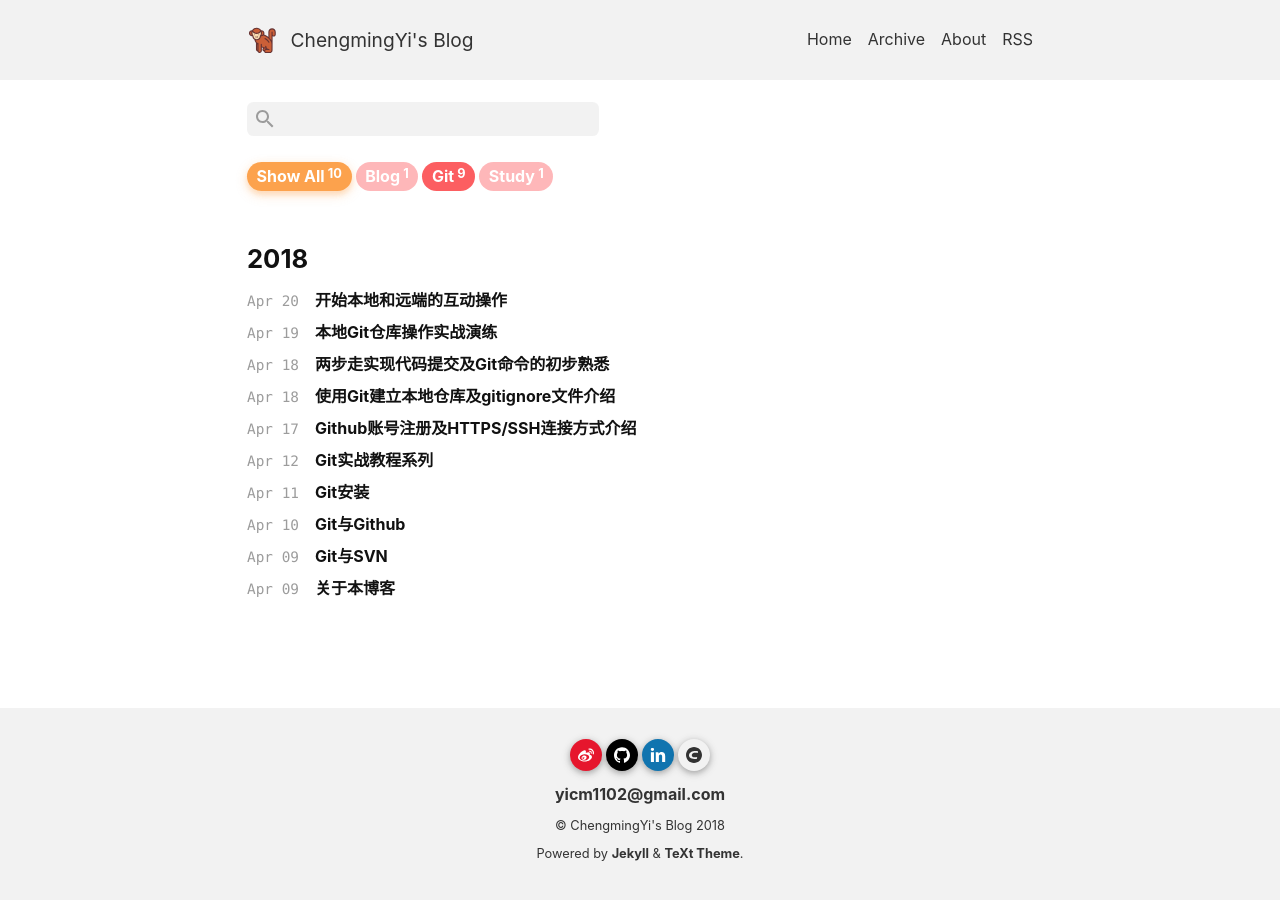
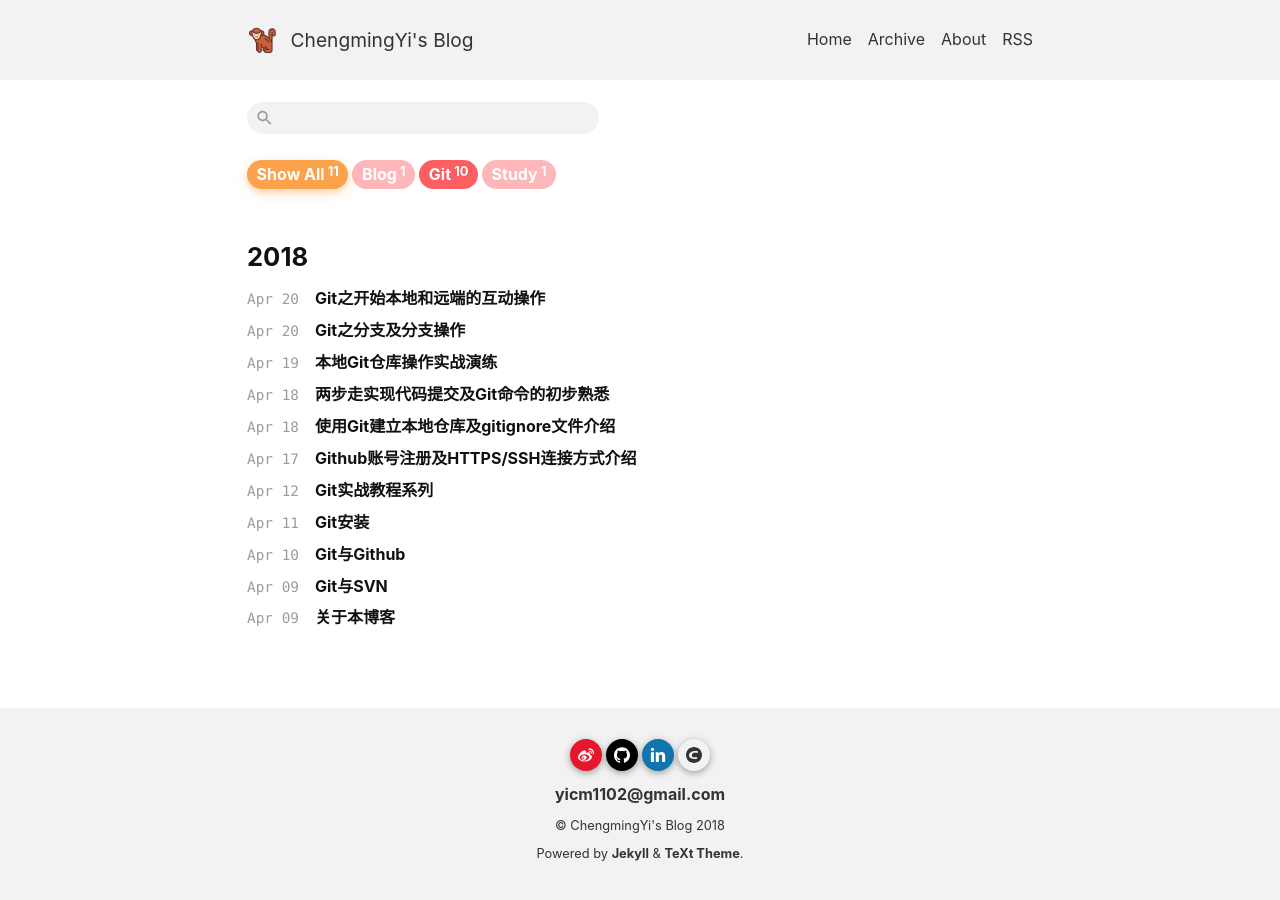
Before and after one commit to yicm/yicm.github.io, a Jekyll site: the page built from blog/all.html, in a window 1280 px wide. Built offline with Jekyll 4.4.1, drawn with Linux system fonts in a browser that asks for light colours; nearby versions of some CDN libraries.

Commit message:
update search box and footer's social links style

```diff
--- a/_includes/components/follow-me.html
+++ b/_includes/components/follow-me.html
@@ -6,74 +6,58 @@
     <link itemprop="url" href="{{ '/' | prepend: site.url }}">
     {%- if site.author.weibo -%}
       <li title="{{ __return | replace: '[NAME]', 'Weibo' }}">
-        <div class="floating-action-round-button weibo">
-          <a itemprop="sameAs" href="https://weibo.com/{{ site.author.weibo }}" target="_blank">
+        <a class="floating-action-round-button weibo" itemprop="sameAs" href="https://weibo.com/{{ site.author.weibo }}" target="_blank">
           <div class="icon">{%- include icon/social/weibo.svg -%}</div>
         </a>
-        </div>
       </li>
     {%- endif -%}
     {%- if site.author.facebook -%}
       <li title="{{ __return | replace: '[NAME]', 'Facebook' }}">
-        <div class="floating-action-round-button facebook">
-          <a itemprop="sameAs" href="https://www.facebook.com/{{ site.author.facebook }}" target="_blank">
+        <a class="floating-action-round-button facebook" itemprop="sameAs" href="https://www.facebook.com/{{ site.author.facebook }}" target="_blank">
           <div class="icon">{%- include icon/social/facebook.svg -%}</div>
         </a>
-        </div>
       </li>
     {%- endif -%}
     {%- if site.author.twitter -%}
       <li title="{{ __return | replace: '[NAME]', 'Twitter' }}">
-        <div class="floating-action-round-button twitter">
-          <a itemprop="sameAs" href="https://twitter.com/{{ site.author.twitter }}" target="_blank">
+        <a class="floating-action-round-button twitter" itemprop="sameAs" href="https://twitter.com/{{ site.author.twitter }}" target="_blank">
           <div class="icon">{%- include icon/social/twitter.svg -%}</div>
         </a>
-        </div>
       </li>
     {%- endif -%}
     {%- if site.author.googleplus -%}
       <li title="{{ __return | replace: '[NAME]', 'Google+' }}">
-        <div class="floating-action-round-button googlepluse">
-          <a itemprop="sameAs" href="https://plus.google.com/u/0/{{ site.author.googleplus }}" target="_blank">
+        <a class="floating-action-round-button googlepluse" itemprop="sameAs" href="https://plus.google.com/u/0/{{ site.author.googleplus }}" target="_blank">
           <div class="icon">{%- include icon/social/googleplus.svg -%}</div>
         </a>
-        </div>
       </li>
     {%- endif -%}
     {%- if site.author.github -%}
       <li title="{{ __return | replace: '[NAME]', 'Github' }}">
-        <div class="floating-action-round-button github">
-          <a itemprop="sameAs" href="https://github.com/{{ site.author.github }}" target="_blank">
+        <a class="floating-action-round-button github" itemprop="sameAs" href="https://github.com/{{ site.author.github }}" target="_blank">
           <div class="icon">{%- include icon/social/github.svg -%}</div>
         </a>
-        </div>
       </li>
     {%- endif -%}
     {%- if site.author.linkedin -%}
       <li title="{{ __return | replace: '[NAME]', 'Linkedin' }}">
-        <div class="floating-action-round-button linkedin">
-          <a itemprop="sameAs" href="https://www.linkedin.com/in/{{ site.author.linkedin }}" target="_blank">
+        <a class="floating-action-round-button linkedin" itemprop="sameAs" href="https://www.linkedin.com/in/{{ site.author.linkedin }}" target="_blank">
           <div class="icon">{%- include icon/social/linkedin.svg -%}</div>
         </a>
-        </div>
+      </li>
+    {%- endif -%}
+    {%- if site.author.douban -%}
+      <li title="{{ __return | replace: '[NAME]', 'Douban' }}">
+        <a class="floating-action-round-button douban" itemprop="sameAs" href="https://www.douban.com/people/{{ site.author.douban }}" target="_blank">
+          <div class="icon">{%- include icon/social/douban.svg -%}</div>
+        </a>
       </li>
     {%- endif -%}
     {%- if site.author.csdn -%}
       <li title="{{ __return | replace: '[NAME]', 'CSDN' }}">
-        <div class="floating-action-round-button csdn">
-          <a itemprop="sameAs" href="https://blog.csdn.net/{{ site.author.csdn }}" target="_blank">
+      <a class="floating-action-round-button csdn" itemprop="sameAs" href="https://blog.csdn.net/{{ site.author.csdn }}" target="_blank">
         <div class="icon">{%- include icon/social/csdn.svg -%}</div>
       </a>
-        </div>
-      </li>
-    {%- endif -%}
-    {%- if site.author.douban -%}
-      <li title="{{ __return | replace: '[NAME]', 'Douban' }}">
-        <div class="floating-action-round-button douban">
-          <a itemprop="sameAs" href="https://www.douban.com/people/{{ site.author.douban }}" target="_blank">
-            <div class="icon">{%- include icon/social/douban.svg -%}</div>
-          </a>
-        </div>
       </li>
     {%- endif -%}
   </ul>
--- /dev/null
+++ b/_posts/2018-04-20-Branch-and-Branch-Operations-of-Git.md
@@ -0,0 +1,16 @@
+---
+layout: post
+title:  Git之分支及分支操作
+key: 1011
+top: false
+tags: Git
+category: blog
+date: 2018-04-20 16:50:00 +08:00
+modify_date: 2018-04-20 16:50:00 +08:00
+---
+
+## 什么是分支？
+
+**粗暴型解释：** 即项目的一个副本，备份，但是Git相比这个粗暴型更加灵活，存储各分支并不是简单粗暴，不然就影响开发工作了，因为粗暴型的只会让仓库越来越重，而Git是通过文件快照和一系列指针和操作信息的保存，可以无缝切换分支(不同副本)工作，是轻量级的操作，能够快速的操作。
+
+##
--- a/_posts/2018-04-20-Start-Local-and-Remote-Interactions-with-Git.md
+++ b/_posts/2018-04-20-Start-Local-and-Remote-Interactions-with-Git.md
@@ -1,6 +1,6 @@
 ---
 layout: post
-title:  开始本地和远端的互动操作
+title:  Git之开始本地和远端的互动操作
 key: 1010
 top: false
 tags: Git
--- a/_sass/components/_follow-me.scss
+++ b/_sass/components/_follow-me.scss
@@ -5,6 +5,15 @@
     justify-content: center;
     @include horizontal-space();
     & > li > {
+      a {
+        .not-touch & {
+          @include link-hover() {
+            @include transform(scale(1.5));
+            position: relative;
+            z-index: 1;
+          }
+        }
+      }
       .mail {
         @include link-colors($text-color-1, $mail-color);
       }
--- a/_sass/layout/_all.scss
+++ b/_sass/layout/_all.scss
@@ -20,36 +20,52 @@
     }
     & > .m-search-box {
       position: relative;
-      @include flexbox;
-      @include align-items(center);
-      @include round-rect(default, .2rem .4rem);
       box-sizing: border-box;
       max-width: 22rem;
-      background-color: $text-background-color;
+      margin: map-get($base, vertical-space-large) 0;
       @include media-breakpoint-down(s) {
         max-width: none;
         width: 100%;
       }
-      margin: map-get($base, vertical-space-large) 0;
+      & > input {
+        @include round-rect(2rem, .2rem 1.8rem);
+        @include transition(box-shadow map-get($animation, duration) map-get($animation, timing-function));
+        -webkit-appearance: none; /* fix iOS don't display box-shadow properly */
+        width: 100%;
+        box-sizing: border-box;
+        display: inline-block;
+        border: none;
+        margin: 0;
+        background-color: $text-background-color;
+        @include link-focus() {
+          @include box-shadow(1);
+        }
+      }
+      & > .icon-search, & > .icon-clear {
+        position: absolute;
+        top: 50%;
+        @include transform(translateY(-50%));
+        display: inline-block;
+        vertical-align: middle;
+        & > svg {
+          display: block;
+          fill: $text-color-l;
+          height: 1.2rem;
+          width: 1.2rem;
+        }
+      }
       &.not-empty > .icon-clear {
         display: block;
       }
       & > .icon-clear {
         display: none;
+        right: .5rem;
         @extend %button;
         @include link-colors($text-color-l, transparent,
           $text-color-d, transparent, $text-color-d, transparent);
       }
-      & > .icon-search, & > .icon-clear {
-        & > svg {
-          display: block;
-          fill: $text-color-l;
-        }
-      }
-      & > input {
-        @include flex(1);
-        border: none;
-        background-color: transparent;
+      & > .icon-search {
+        left: .5rem;
       }
     }
     & > .m-result {
```
Also changed, not shown: _posts/2018-04-12-Git-Practical-tutorial.md (+2 -0 lines), _includes/scripts/all.js. Lines whose indentation alone changed are shown as unchanged.
